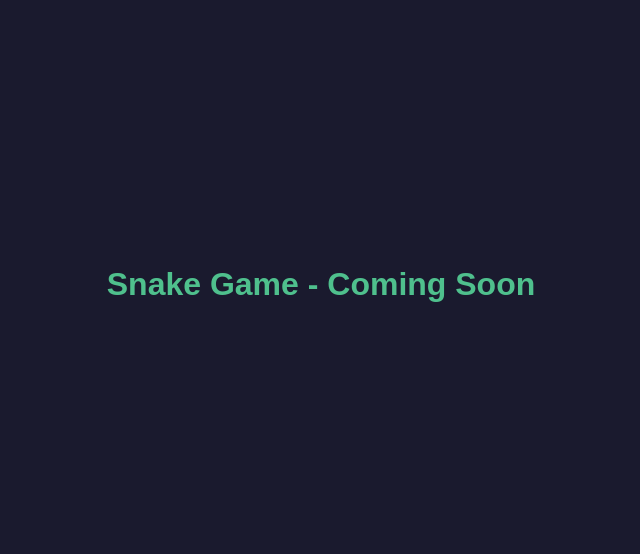
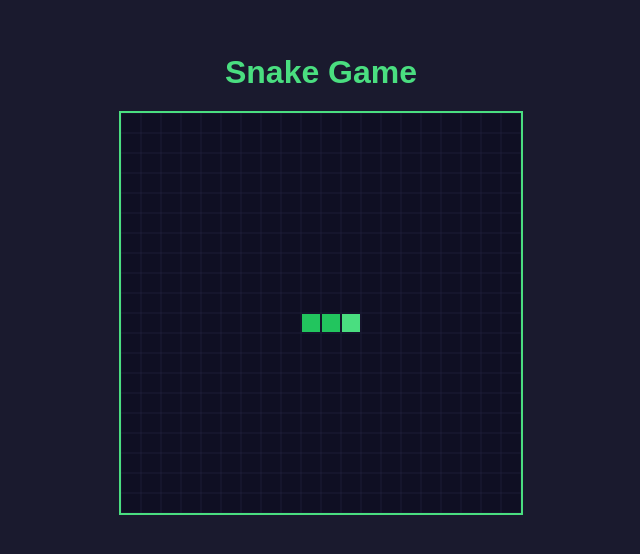
Before and after one commit to cnexgit/snake-game, a Vue app: page / in a window 1280 px wide. Shown: the part 116-670 px from the top of the page, without its empty margins (319-959 px from the left). Built offline with nearby package versions, Linux system fonts and the light colour scheme.

Commit message:
Add canvas-based game board with 20x20 grid and snake rendering
- 400x400px canvas with visible grid lines
- Snake rendered as green squares starting at center with length 3
- Head slightly brighter than body segments

```diff
--- a/src/App.vue
+++ b/src/App.vue
@@ -1,25 +1,26 @@
 <script setup>
-import { ref } from 'vue'
-
-const message = ref('Snake Game - Coming Soon')
+import GameBoard from './components/GameBoard.vue'
 </script>
 
 <template>
   <div id="game">
-    <h1>{{ message }}</h1>
+    <h1>Snake Game</h1>
+    <GameBoard />
   </div>
 </template>
 
 <style scoped>
 #game {
   display: flex;
+  flex-direction: column;
   justify-content: center;
   align-items: center;
   min-height: 100vh;
+  gap: 20px;
   font-family: sans-serif;
 }
 
 h1 {
-  color: #4fc08d;
+  color: #4ade80;
 }
 </style>
--- /dev/null
+++ b/src/components/GameBoard.vue
@@ -0,0 +1,72 @@
+<script setup>
+import { ref, onMounted } from 'vue'
+
+const GRID_SIZE = 20
+const CELL_SIZE = 20
+const CANVAS_SIZE = GRID_SIZE * CELL_SIZE
+
+const canvas = ref(null)
+
+const snake = ref([
+  { x: 11, y: 10 },
+  { x: 10, y: 10 },
+  { x: 9, y: 10 },
+])
+
+function draw() {
+  const ctx = canvas.value.getContext('2d')
+
+  ctx.clearRect(0, 0, CANVAS_SIZE, CANVAS_SIZE)
+
+  ctx.strokeStyle = '#2a2a4a'
+  ctx.lineWidth = 0.5
+  for (let i = 0; i <= GRID_SIZE; i++) {
+    ctx.beginPath()
+    ctx.moveTo(i * CELL_SIZE, 0)
+    ctx.lineTo(i * CELL_SIZE, CANVAS_SIZE)
+    ctx.stroke()
+
+    ctx.beginPath()
+    ctx.moveTo(0, i * CELL_SIZE)
+    ctx.lineTo(CANVAS_SIZE, i * CELL_SIZE)
+    ctx.stroke()
+  }
+
+  snake.value.forEach((segment, index) => {
+    ctx.fillStyle = index === 0 ? '#4ade80' : '#22c55e'
+    ctx.fillRect(
+      segment.x * CELL_SIZE + 1,
+      segment.y * CELL_SIZE + 1,
+      CELL_SIZE - 2,
+      CELL_SIZE - 2
+    )
+  })
+}
+
+onMounted(() => {
+  draw()
+})
+</script>
+
+<template>
+  <div class="game-board">
+    <canvas
+      ref="canvas"
+      :width="CANVAS_SIZE"
+      :height="CANVAS_SIZE"
+    />
+  </div>
+</template>
+
+<style scoped>
+.game-board {
+  display: flex;
+  justify-content: center;
+  align-items: center;
+}
+
+canvas {
+  border: 2px solid #4ade80;
+  background-color: #0f0f23;
+}
+</style>
```
